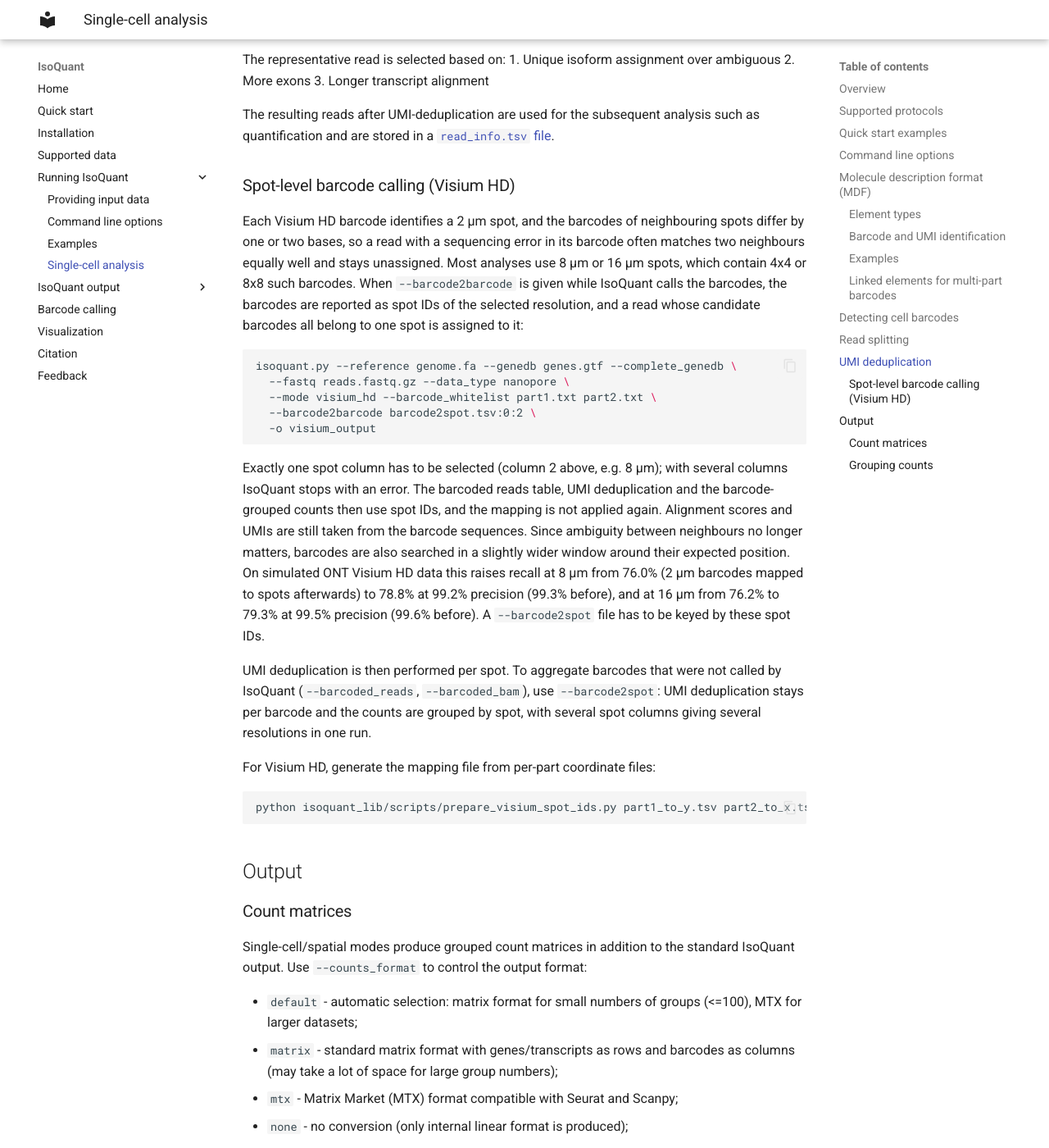
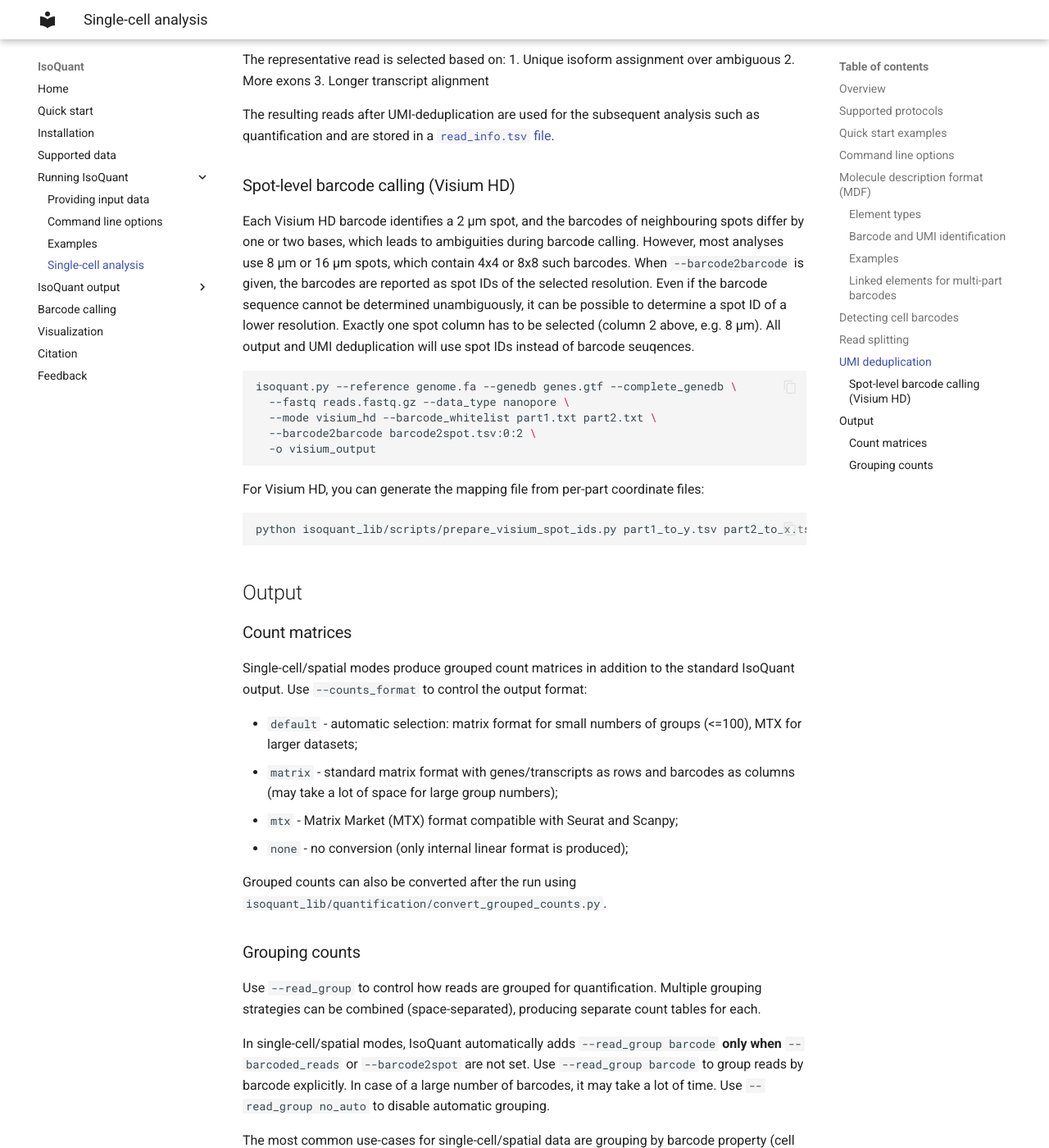
Before and after one commit to ablab/IsoQuant, an MkDocs documentation site: the page built from docs/single_cell.md, in a window 1280 px wide and 1400 px high, scrolled down 8911 px. Shown: the whole window at 82% size. Built offline with MkDocs 1.6.1 and Material for MkDocs 9.7.7, drawn with Linux system fonts in a browser that asks for light colours.

Commit message:
Shorten Visium HD barcode calling documentation

````diff
--- a/docs/single_cell.md
+++ b/docs/single_cell.md
@@ -368,10 +368,12 @@ are stored in a [`read_info.tsv` file](formats.md#read-info-default-output).
 ### Spot-level barcode calling (Visium HD)
 
 Each Visium HD barcode identifies a 2 µm spot, and the barcodes of neighbouring spots differ by one or two
-bases, so a read with a sequencing error in its barcode often matches two neighbours equally well and stays
-unassigned. Most analyses use 8 µm or 16 µm spots, which contain 4x4 or 8x8 such barcodes. When
-`--barcode2barcode` is given while IsoQuant calls the barcodes, the barcodes are reported as spot IDs of the
-selected resolution, and a read whose candidate barcodes all belong to one spot is assigned to it:
+bases, which leads to ambiguities during barcode calling.
+However, most analyses use 8 µm or 16 µm spots, which contain 4x4 or 8x8 such barcodes. When
+`--barcode2barcode` is given, the barcodes are reported as spot IDs of the
+selected resolution. Even if the barcode sequence cannot be determined unambiguously, it can be possible to determine a spot ID of a lower resolution.
+Exactly one spot column has to be selected (column 2 above, e.g. 8 µm).
+All output and UMI deduplication will use spot IDs instead of barcode seuqences.
 
 ```bash
 isoquant.py --reference genome.fa --genedb genes.gtf --complete_genedb \
@@ -381,20 +383,7 @@ isoquant.py --reference genome.fa --genedb genes.gtf --complete_genedb \
   -o visium_output
 ```
 
-Exactly one spot column has to be selected (column 2 above, e.g. 8 µm); with several columns IsoQuant stops
-with an error. The barcoded reads table, UMI deduplication and the barcode-grouped counts then use spot IDs,
-and the mapping is not applied again. Alignment scores and UMIs are still taken from the barcode sequences.
-Since ambiguity between neighbours no longer matters, barcodes are also searched in a slightly wider window
-around their expected position. On simulated ONT Visium HD data this raises recall at 8 µm from 76.0%
-(2 µm barcodes mapped to spots afterwards) to 78.8% at 99.2% precision (99.3% before), and at 16 µm from
-76.2% to 79.3% at 99.5% precision (99.6% before).
-A `--barcode2spot` file has to be keyed by these spot IDs.
-
-UMI deduplication is then performed per spot. To aggregate barcodes that were not called by IsoQuant
-(`--barcoded_reads`, `--barcoded_bam`), use `--barcode2spot`: UMI deduplication stays per barcode and
-the counts are grouped by spot, with several spot columns giving several resolutions in one run.
-
-For Visium HD, generate the mapping file from per-part coordinate files:
+For Visium HD, you can generate the mapping file from per-part coordinate files:
 
 ```bash
 python isoquant_lib/scripts/prepare_visium_spot_ids.py part1_to_y.tsv part2_to_x.tsv -o barcode2spot.tsv
````
